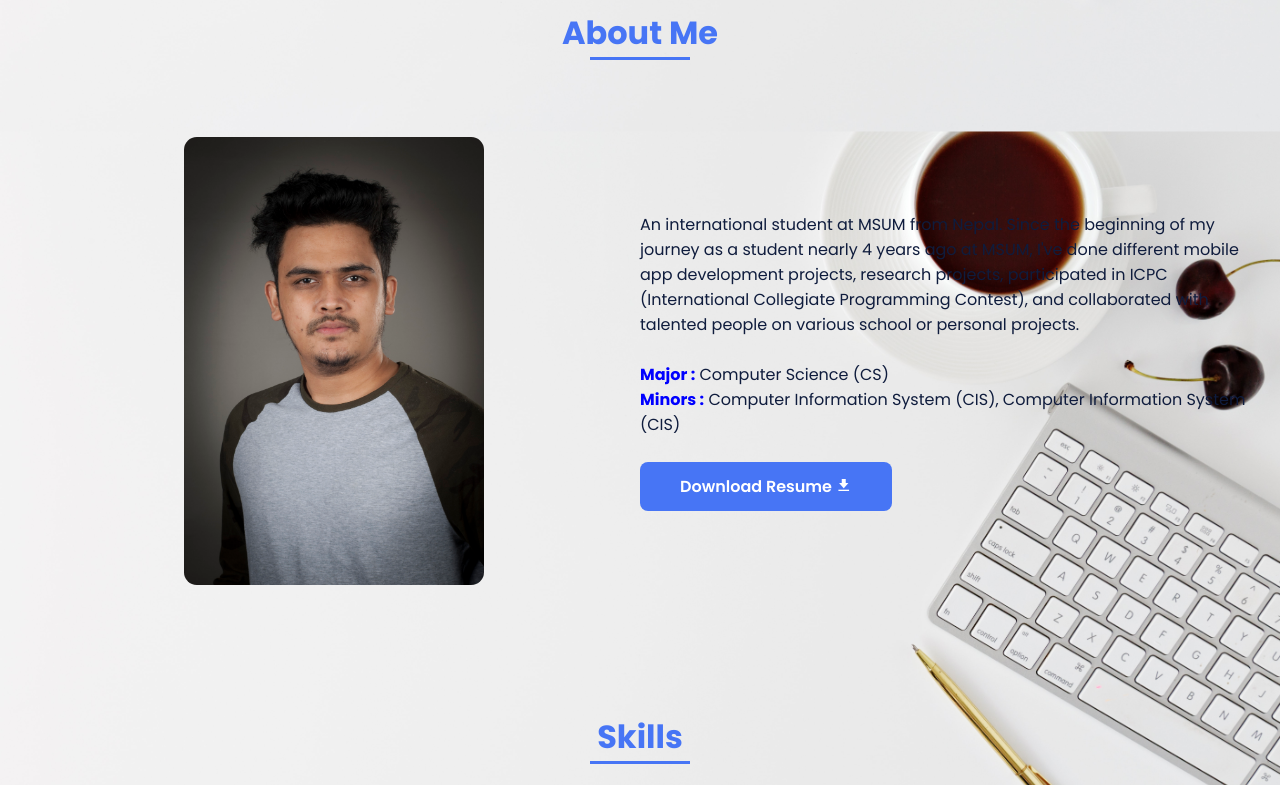
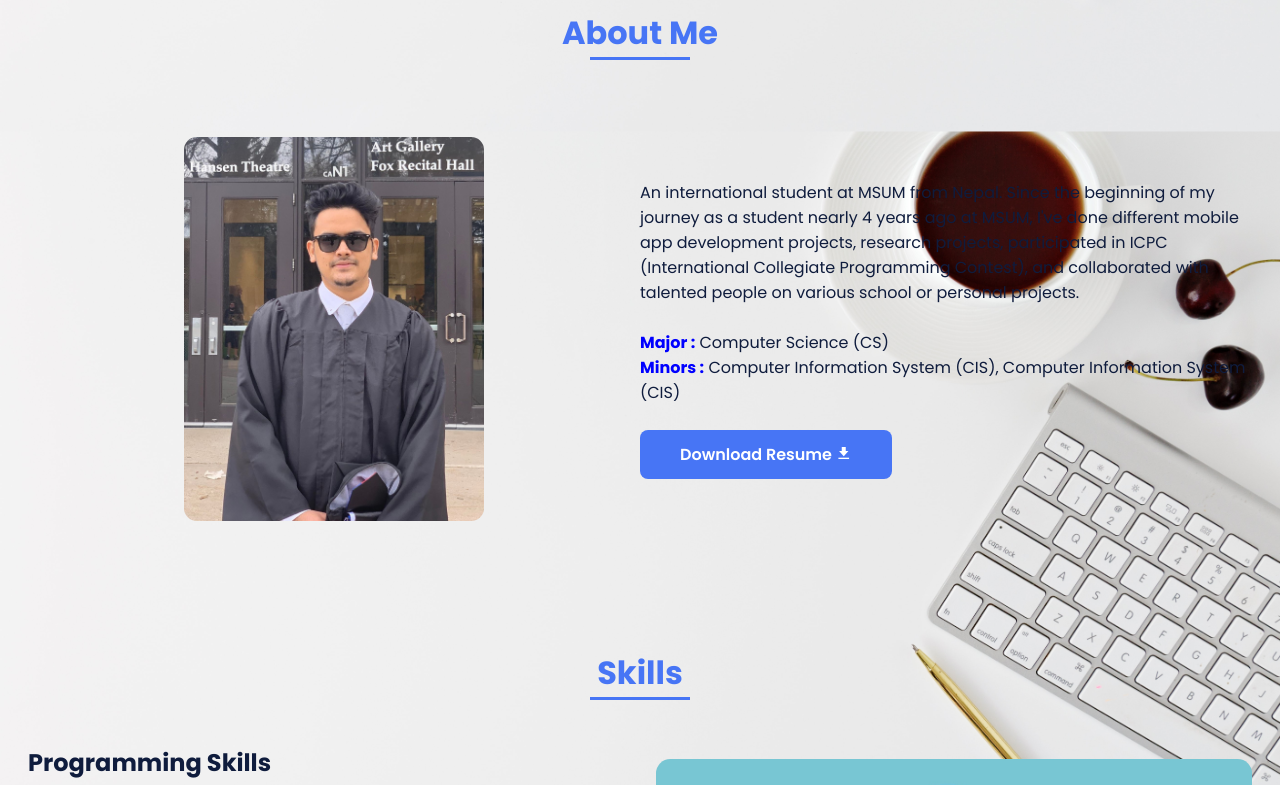
Before and after one commit to SaileshBK/PersonalPortfolio, a plain HTML site: page index.html in a window 1280 px wide. Shown: the part 722-1507 px from the top of the page. Drawn offline with nearby package versions, Linux system fonts and the light colour scheme; some icons are missing.

Commit message:
changing about pic

```diff
--- a/index.html
+++ b/index.html
@@ -73,7 +73,7 @@
 
                 <div class="about__container bd-grid">
                     <div class="about__img">
-                        <img src="assets/img/about.jpg" alt="">
+                        <img src="assets/img/PicForAbout.jpg" alt="">
                     </div>
 
                     <div class="about__data">
```
Also changed, not shown: assets/img/PicForAbout.jpg (added).
